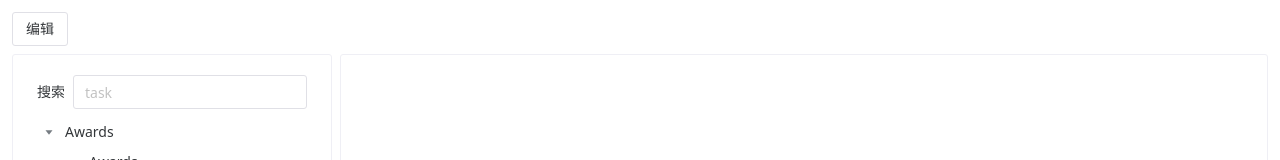
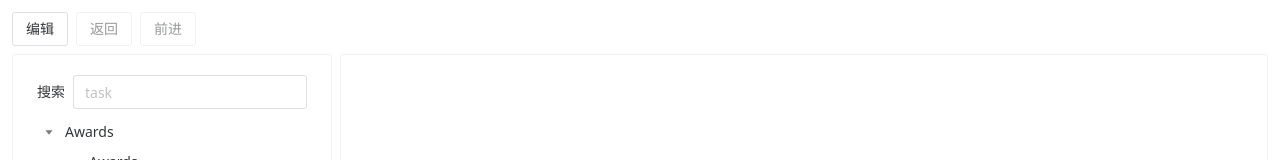
Before and after one commit to MaaXYZ/MaaJsonViewer, a Vue app: page / in a window 1280 px wide. Shown: the top 160 px of the page. Built offline with nearby package versions, Linux system fonts and the light colour scheme.

Commit message:
feat: redo

```diff
--- a/src/App.vue
+++ b/src/App.vue
@@ -1,5 +1,5 @@
 <script setup lang="ts">
-import { computed, ref } from 'vue'
+import { computed, reactive, ref } from 'vue'
 import { NButton, NTree, NCard, NInput, NModal } from 'naive-ui'
 import { taskData, taskTree } from './data'
 import TaskEdit from './TaskEdit.vue'
@@ -35,7 +35,26 @@ function doReset() {
 
 const searchText = ref('')
 const selectedKeys = ref<string[]>([])
-const selectedKeysHistory = ref<string[]>([])
+
+const history = reactive<{
+  backward: string[]
+  forward: string[]
+}>({ backward: [], forward: [] })
+function historyPush(v: string) {
+  history.backward.push(v)
+  history.forward = []
+  selectedKeys.value = [v]
+}
+function historyUndo() {
+  history.forward.push(history.backward.pop()!)
+  selectedKeys.value = [history.backward[history.backward.length - 1]]
+}
+function historyRedo() {
+  const v = history.forward.pop()!
+  history.backward.push(v)
+  selectedKeys.value = [v]
+}
+
 const selectedKeysFilter = computed({
   set(v: string[]) {
     if (v.length === 0) {
@@ -45,21 +64,13 @@ const selectedKeysFilter = computed({
       if (s.endsWith('.')) {
         return
       }
-      selectedKeysHistory.value.push(s)
-      selectedKeys.value = [s]
+      historyPush(s)
     }
   },
   get() {
     return selectedKeys.value
   }
 })
-
-function navBack() {
-  selectedKeysHistory.value.pop()
-  selectedKeys.value = [
-    selectedKeysHistory.value[selectedKeysHistory.value.length - 1]
-  ]
-}
 
 function handleNavigate(task: string) {
   if (task in taskData.data) {
@@ -100,10 +111,13 @@ const active = computed(() => {
 
   <div class="flex flex-col gap-2 flex-1 min-h-0">
     <div class="flex gap-2">
-      <NButton @click="popupEdit">编辑</NButton>
-      <NButton v-if="selectedKeysHistory.length > 1" @click="navBack"
-        >返回</NButton
-      >
+      <NButton @click="popupEdit"> 编辑 </NButton>
+      <NButton :disabled="history.backward.length <= 1" @click="historyUndo">
+        返回
+      </NButton>
+      <NButton :disabled="history.forward.length === 0" @click="historyRedo">
+        前进
+      </NButton>
     </div>
     <div class="flex gap-2 flex-1 min-h-0">
       <NCard class="max-w-xs min-h-0" content-style="max-height: 100%">
```
